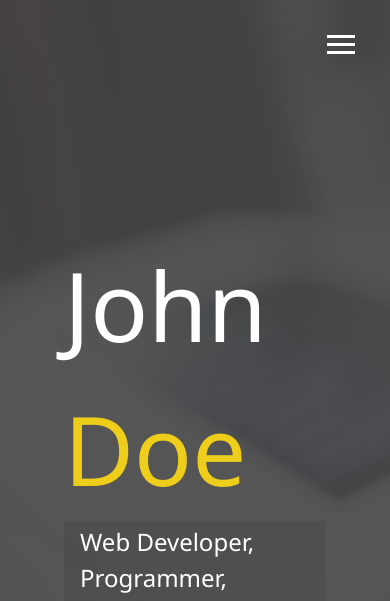
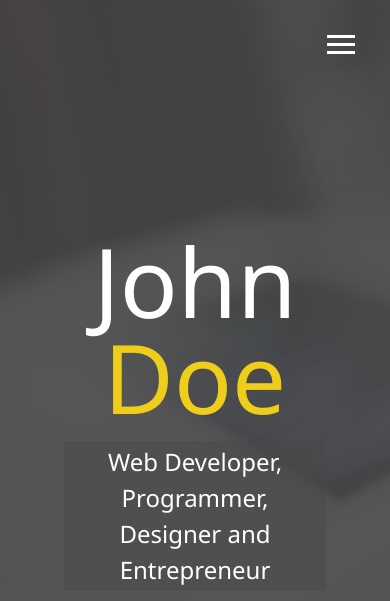
Before and after one commit to miljan-gajic/resp-portfolio, a website: page dist/index.html in a window 390 px wide. Shown: the top 601 px of the page. Drawn offline with Linux system fonts and the light colour scheme.

Commit message:
Added media queries and made menu overlay responsive

```diff
--- a/scss/_config.scss
+++ b/scss/_config.scss
@@ -28,3 +28,25 @@ $background-opacity: 0.9;
     }
   }
 }
+
+// Media Query Mixins
+@mixin mediaSm {
+  @media screen and (max-width: 500px) {
+    @content;
+  }
+}
+@mixin mediaMd {
+  @media screen and (max-width: 768px) {
+    @content;
+  }
+}
+@mixin mediaLg {
+  @media screen and (min-width: 769px) and (max-width: 1170px) {
+    @content;
+  }
+}
+@mixin mediaXL {
+  @media screen and (min-width: 1171px) {
+    @content;
+  }
+}
--- /dev/null
+++ b/scss/_mobile.scss
@@ -0,0 +1,56 @@
+// Widescreens
+
+@include mediaXL {
+}
+// Desktops and Laptops
+
+@include mediaLg {
+}
+// Tablets and small Laptops
+
+@include mediaMd {
+  main {
+    align-items: center;
+    text-align: center;
+
+    .lg-heading {
+      line-height: 1;
+      margin-bottom: 1rem;
+    }
+  }
+
+  ul.menu-nav,
+  div.menu-branding {
+    float: none;
+    width: 100%;
+    min-height: 0;
+
+    &.show {
+      transform: translate3d(0, 0, 0);
+    }
+  }
+
+  .menu-nav {
+    height: 75vh;
+    transform: translate3d(-100%, 0, 0);
+    font-size: 24px;
+  }
+
+  .menu-branding {
+    height: 25vh;
+    transform: translate3d(100%, 0, 0);
+
+    .portrait {
+      background: url("../img/portrait_small.jpg");
+      width: 150px;
+      height: 150px;
+    }
+  }
+}
+// Smartphones
+
+@include mediaSm {
+  main#home h1 {
+    margin-top: 10vh;
+  }
+}
--- a/scss/main.scss
+++ b/scss/main.scss
@@ -1,5 +1,6 @@
 @import "config";
 @import "menu";
+@import "mobile";
 
 * {
   box-sizing: border-box;
```
Also changed, not shown: dist/css/main.css.
